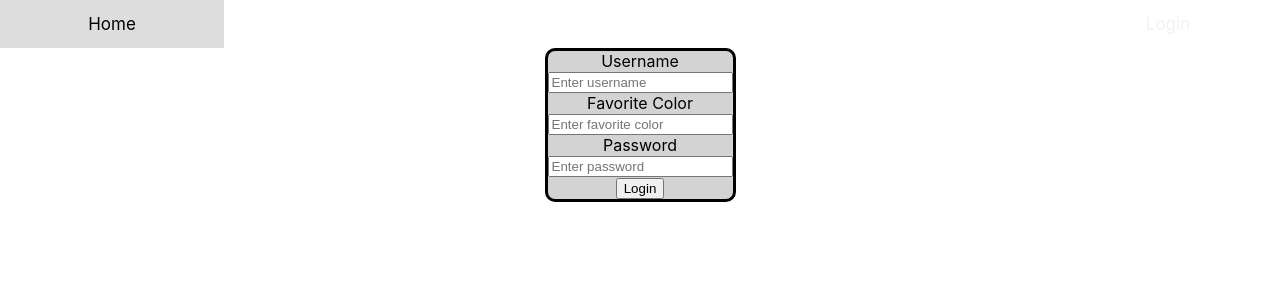
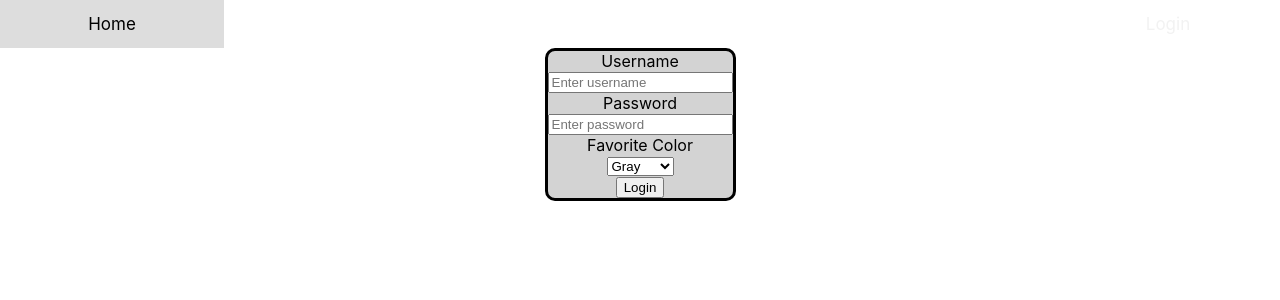
Before and after one commit to wakennedy/Splat-Frontend, a React (Create React App) app: page /signup in a window 1280 px wide. Shown: the top 300 px of the page. Built offline with nearby package versions, Linux system fonts and the light colour scheme; no server answers.

Commit message:
more functional color shift

```diff
--- a/src/pages/SignUp.js
+++ b/src/pages/SignUp.js
@@ -3,7 +3,7 @@ import React, { Component } from "react";
 const URL = "http://localhost:3000/users";
 const EMPTYFIELDS = {
   username: "",
-  color: "",
+  color: "#333",
   password: "",
 };
 
@@ -22,6 +22,7 @@ export default class Signup extends Component {
   };
 
   handleSubmit = (event) => {
+    // debugger;
     event.preventDefault();
     fetch(URL, {
       method: "POST",
@@ -61,16 +62,7 @@ export default class Signup extends Component {
                 onChange={this.handleChange}
               />
             </div>
-            <div className="ui field">
-              <label>Favorite Color</label>
-              <br />
-              <input
-                name="color"
-                placeholder="Enter favorite color"
-                value={color}
-                onChange={this.handleChange}
-              />
-            </div>
+
             <div className="ui field">
               <label>Password</label>
               <br />
@@ -82,6 +74,21 @@ export default class Signup extends Component {
                 onChange={this.handleChange}
               />
             </div>
+            <div className="ui field">
+              <label>Favorite Color</label>
+              <br />
+              <div>
+                <select name="color" value={color} onChange={this.handleChange}>
+                  <option value="#8A1604">Red</option>
+                  <option value="#BD7D08">Orange</option>
+                  <option value="#0C8A17">Green</option>
+                  <option value="#04BD92">Teal</option>
+                  <option value="#0E8DBD">Blue</option>
+                  <option value="#9F52C8">Purple</option>
+                  <option value="#333">Gray</option>
+                </select>
+              </div>
+            </div>
             <div className="form button">
               <button type="submit">Login</button>
             </div>
--- a/src/pages/User.js
+++ b/src/pages/User.js
@@ -65,12 +65,7 @@ export default class User extends Component {
               <label>Favorite Color</label>
               <br />
               <div>
-                <select
-                  className="custom-select"
-                  name="color"
-                  value={color}
-                  onChange={this.handleChange}
-                >
+                <select name="color" value={color} onChange={this.handleChange}>
                   <option value="#8A1604">Red</option>
                   <option value="#BD7D08">Orange</option>
                   <option value="#0C8A17">Green</option>
```
